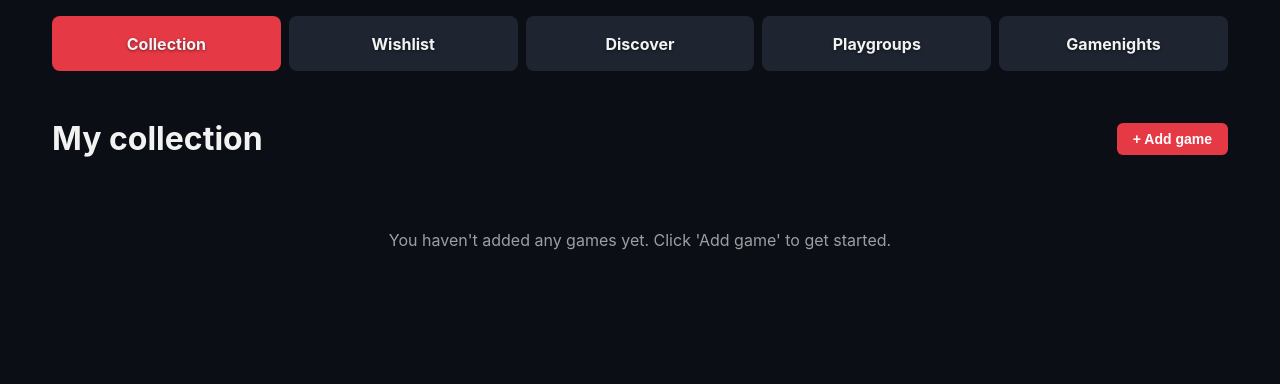
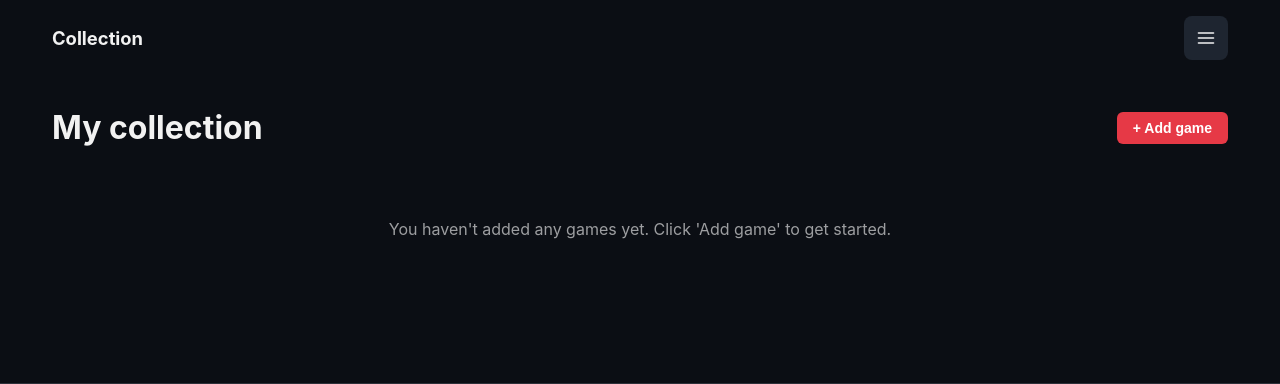
Before and after one commit to baspetter/boardgames, a PHP site: page /index.php in a window 1280 px wide. Shown: the part 354-738 px from the top of the page. Run offline with PHP 8.4, Linux system fonts and the light colour scheme; the visitor is signed in with stand-in values (Sample User, id 1); data that the repository does not hold is empty.

Commit message:
Apply title+hamburger nav to all screen sizes, not just mobile
Replace the desktop big-button nav row with the same page-title +
icon-only hamburger dropdown pattern used on mobile, at every
breakpoint. Renamed mobile-nav-* to site-nav-* since it's no longer
mobile-only.

Also fixes a regression from that rename: .site-nav was missing
width:100%, so it shrank to its content width and rendered as a
small centered cluster instead of spanning the full content width
edge-to-edge like sibling rows.

```diff
--- a/assets/app.js
+++ b/assets/app.js
@@ -69,19 +69,19 @@ document.addEventListener('DOMContentLoaded', () => {
     });
   }
 
-  // Mobile hamburger nav dropdown
-  const mobileNavBtn = document.getElementById('mobile-nav-btn');
-  const mobileNavDropdown = document.getElementById('mobile-nav-dropdown');
-  if (mobileNavBtn && mobileNavDropdown) {
-    mobileNavBtn.addEventListener('click', (e) => {
+  // Site nav hamburger dropdown
+  const siteNavBtn = document.getElementById('site-nav-btn');
+  const siteNavDropdown = document.getElementById('site-nav-dropdown');
+  if (siteNavBtn && siteNavDropdown) {
+    siteNavBtn.addEventListener('click', (e) => {
       e.stopPropagation();
-      const isOpen = mobileNavDropdown.classList.toggle('hidden') === false;
-      mobileNavBtn.setAttribute('aria-expanded', String(isOpen));
+      const isOpen = siteNavDropdown.classList.toggle('hidden') === false;
+      siteNavBtn.setAttribute('aria-expanded', String(isOpen));
     });
     document.addEventListener('click', (e) => {
-      if (!mobileNavDropdown.classList.contains('hidden') && !mobileNavDropdown.contains(e.target)) {
-        mobileNavDropdown.classList.add('hidden');
-        mobileNavBtn.setAttribute('aria-expanded', 'false');
+      if (!siteNavDropdown.classList.contains('hidden') && !siteNavDropdown.contains(e.target)) {
+        siteNavDropdown.classList.add('hidden');
+        siteNavBtn.setAttribute('aria-expanded', 'false');
       }
     });
   }
--- a/assets/style.css
+++ b/assets/style.css
@@ -172,66 +172,27 @@ a {
   color: var(--text);
 }
 
-/* Main nav: big buttons below the header banner */
-.main-nav {
-  display: flex;
-  gap: 0.5rem;
+/* Site nav: page title + hamburger menu button, all screen sizes */
+.site-nav {
+  position: relative;
   width: 100%;
   max-width: var(--site-max-width);
   margin: 0 auto;
   padding: 1rem 0.75rem;
   background: var(--background);
 }
-.main-nav-btn {
-  flex: 1;
-  text-align: center;
-  padding: 1.1rem 1rem;
-  background-color: var(--surface-hover);
-  background-size: cover;
-  background-position: center;
-  border: none;
-  border-radius: 0.5rem;
-  font-weight: 700;
-  font-size: 1rem;
-  color: var(--text);
-  text-shadow: 0 1px 3px rgba(0, 0, 0, 0.5);
-}
-.main-nav-btn:hover {
-  background-color: rgba(255, 255, 255, 0.2);
-}
-.main-nav-btn.active {
-  background-color: var(--accent);
-}
-.main-nav-btn.active:hover {
-  background-color: var(--accent-hover);
-}
-.mobile-nav {
-  display: none;
-}
-@media (max-width: 639px) {
-  .main-nav {
-    display: none;
-  }
-  .mobile-nav {
-    display: block;
-    position: relative;
-    max-width: var(--site-max-width);
-    margin: 0 auto;
-    padding: 1rem 0.75rem;
-    background: var(--background);
-  }
-  .mobile-nav-bar {
+.site-nav-bar {
   display: flex;
   align-items: center;
   justify-content: space-between;
   gap: 0.75rem;
 }
-  .mobile-nav-title {
+.site-nav-title {
   font-weight: 700;
   font-size: 1.15rem;
   color: var(--text);
 }
-  .mobile-nav-btn {
+.site-nav-btn {
   display: flex;
   align-items: center;
   justify-content: center;
@@ -244,10 +205,10 @@ a {
   border-radius: 0.5rem;
   color: var(--text);
 }
-  .mobile-nav-btn:hover {
+.site-nav-btn:hover {
   background-color: rgba(255, 255, 255, 0.2);
 }
-  .mobile-nav-dropdown {
+.site-nav-dropdown {
   position: absolute;
   right: 0.75rem;
   top: 100%;
@@ -259,19 +220,18 @@ a {
   overflow: hidden;
   z-index: 20;
 }
-  .mobile-nav-dropdown a {
+.site-nav-dropdown a {
   display: block;
   padding: 0.85rem 1rem;
   color: var(--text);
   font-weight: 600;
 }
-  .mobile-nav-dropdown a:hover {
+.site-nav-dropdown a:hover {
   background: var(--surface-hover);
 }
-  .mobile-nav-dropdown a.active {
+.site-nav-dropdown a.active {
   background: var(--accent);
   color: #fff;
-  }
 }
 
 /* Buttons & inputs */
--- a/includes/header.php
+++ b/includes/header.php
@@ -52,19 +52,14 @@ $activeNav = $activeNav ?? null;
       'gamenights' => ['/gamenights.php', 'Gamenights'],
   ];
   ?>
-  <nav class="main-nav">
-    <?php foreach ($navLinks as $key => [$href, $label]): ?>
-      <a class="main-nav-btn<?= $activeNav === $key ? ' active' : '' ?>" href="<?= h($href) ?>"><?= h($label) ?></a>
-    <?php endforeach; ?>
-  </nav>
-  <div class="mobile-nav">
-    <div class="mobile-nav-bar">
-      <span class="mobile-nav-title"><?= h($navLinks[$activeNav][1] ?? SITE_NAME) ?></span>
-      <button type="button" class="mobile-nav-btn" id="mobile-nav-btn" aria-haspopup="true" aria-expanded="false" aria-label="Menu">
+  <div class="site-nav">
+    <div class="site-nav-bar">
+      <span class="site-nav-title"><?= h($navLinks[$activeNav][1] ?? SITE_NAME) ?></span>
+      <button type="button" class="site-nav-btn" id="site-nav-btn" aria-haspopup="true" aria-expanded="false" aria-label="Menu">
         <svg viewBox="0 0 24 24" width="20" height="20" fill="none" stroke="currentColor" stroke-width="2" stroke-linecap="round"><line x1="3" y1="6" x2="21" y2="6"></line><line x1="3" y1="12" x2="21" y2="12"></line><line x1="3" y1="18" x2="21" y2="18"></line></svg>
       </button>
     </div>
-    <div class="mobile-nav-dropdown hidden" id="mobile-nav-dropdown">
+    <div class="site-nav-dropdown hidden" id="site-nav-dropdown">
       <?php foreach ($navLinks as $key => [$href, $label]): ?>
         <a class="<?= $activeNav === $key ? 'active' : '' ?>" href="<?= h($href) ?>"><?= h($label) ?></a>
       <?php endforeach; ?>
```
Lines whose indentation alone changed are shown as unchanged.
